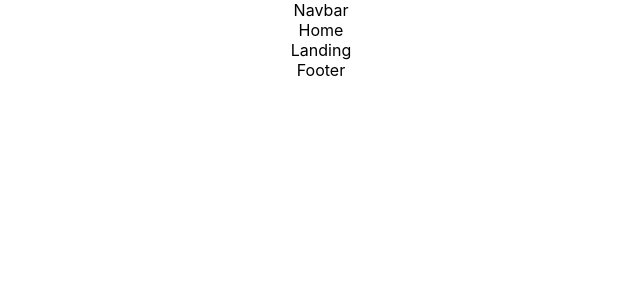
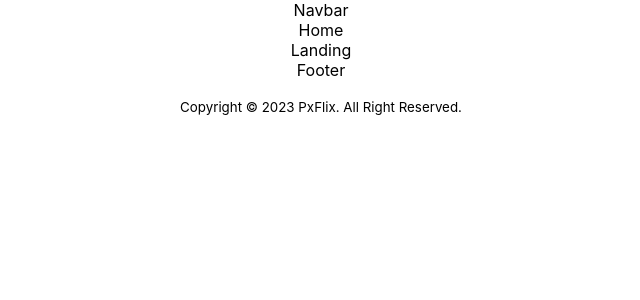
Before and after one commit to MUHAMMADSabbirHossain/pxflix-client, a React (Create React App) app: page / in a window 1280 px wide. Shown: the top 300 px of the page, without its empty margins (319-959 px from the left). Built offline with nearby package versions, Linux system fonts and the light colour scheme.

Commit message:
footer: copy right section added.

```diff
--- a/src/Components/Footer/Footer.js
+++ b/src/Components/Footer/Footer.js
@@ -4,6 +4,14 @@ const Footer = () => {
     return (
         <div>
             Footer
+
+            {/* footer details  */}
+            <section>
+
+            </section>
+
+            {/* copy right section */}
+            <p><small>Copyright &copy; {(new Date().getFullYear())} PxFlix. All Right Reserved.</small></p>
         </div>
     );
 };
```
